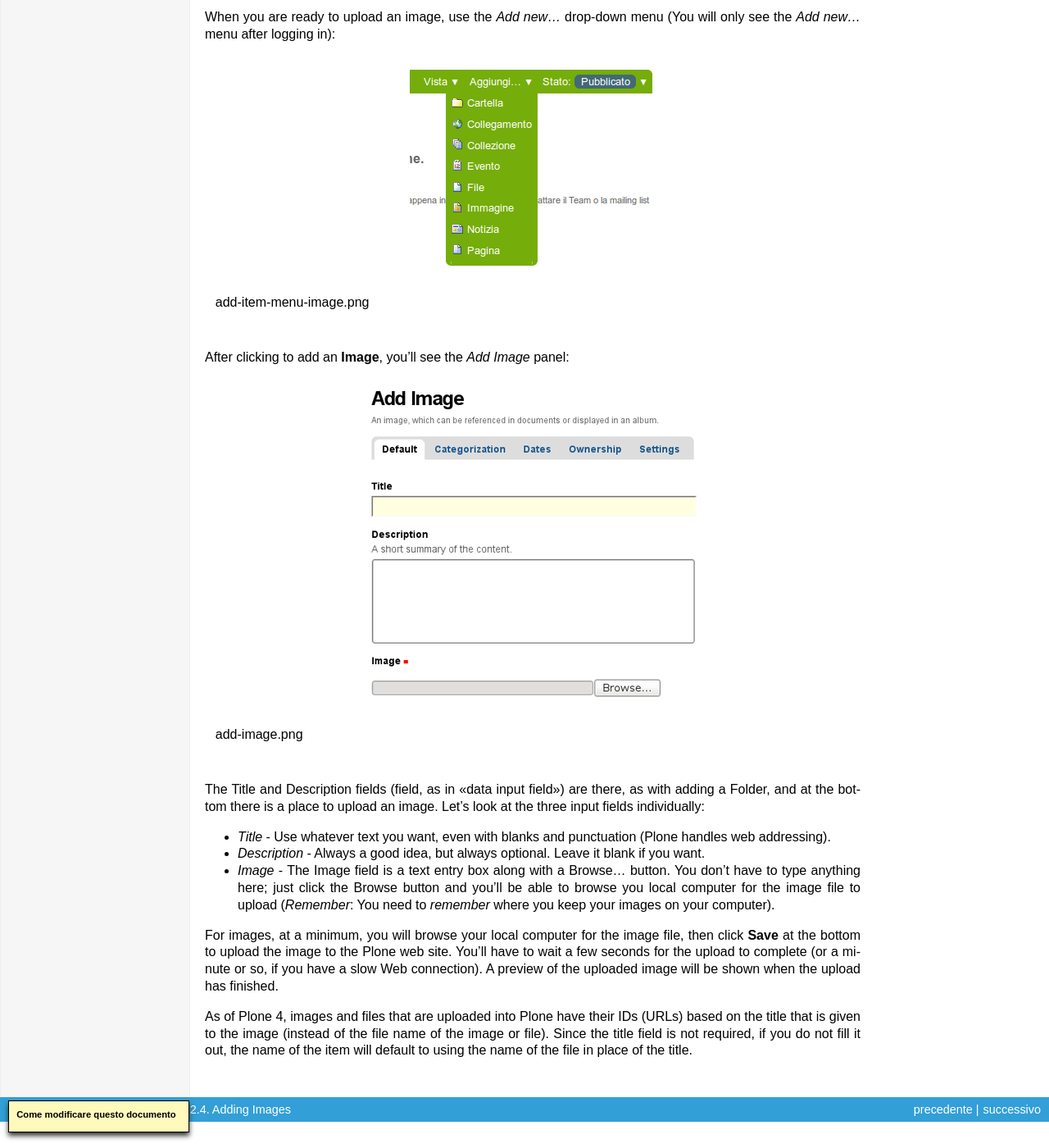
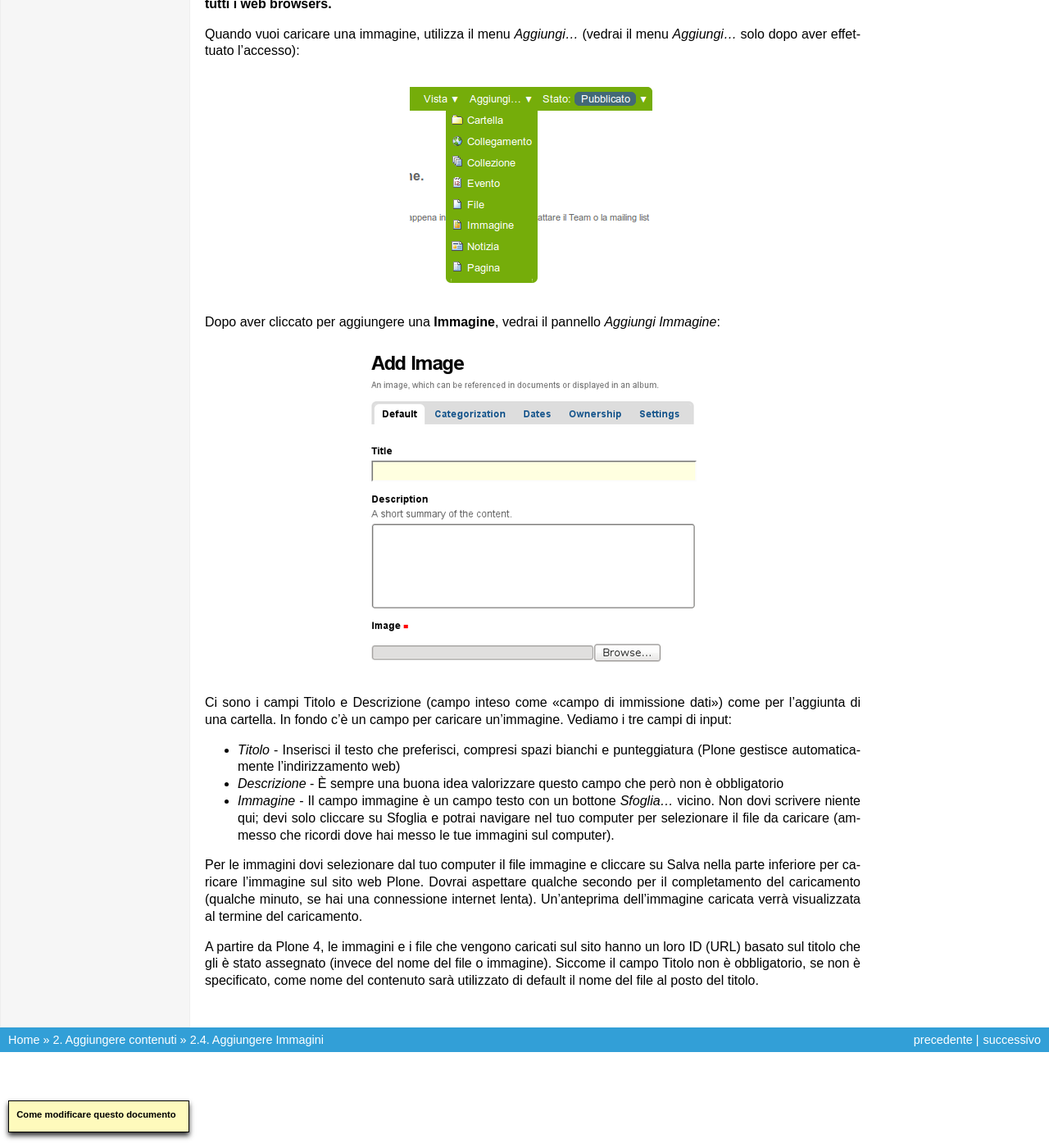
Before and after one commit to plone-it/collective.italiandocumentation, a Sphinx documentation site: the page built from source/adding-content/adding-images.rst, in a window 1280 px wide and 1400 px high, scrolled down 256 px. Shown: the whole window at 82% size. Built offline with Sphinx 7.4.7, drawn with Linux system fonts in a browser that asks for light colours; some of the changed text lies outside the part shown.

Commit message:
Capitolo adding-images (by Giampiero Lago)

```diff
--- a/source/adding-content/adding-images.rst
+++ b/source/adding-content/adding-images.rst
@@ -1,57 +1,53 @@
-Adding Images
-==================
+Aggiungere Immagini
+=====================
 
-Adding images to a Plone web site is a basic task that may involve a
-little work on your local computer, but is essential, because
-photographs, maps, and custom graphics are so important on web sites.
+**Aggiungere immagini in un sito web Plone è un compito fondamentale che può
+comportare un po' di lavoro da parte del computer locale, ma è essenziale
+perché fotografie, mappe e grafica personalizzata sono molto importanti nei
+siti web.**
 
-**`Preparing Images for the
-Web <http://plone.org/documentation/manual/plone-4-user-manual/adding-content/preparing-images-for-the-web>`_**
+:doc:`preparing-images-for-the-web`
 
-**Remember to use web-standard file formats for all images. Acceptable
-formats include: JPG, JPEG, GIF, and PNG. Do not use BMP or TIFF formats
-as these are not widely supported by web browsers.**
+**Ricorda di utilizzare per tutte le immagini i formati di file web-standard.
+I formati consentiti includono: JPG, JPEG, GIF e PNG. Non usare i formati BMP
+e TIFF in quanto non sono pienamente supportati da tutti i web browsers.**
 
-When you are ready to upload an image, use the *Add new...* drop-down
-menu (You will only see the *Add new...* menu after logging in):
+Quando vuoi caricare una immagine, utilizza il menu *Aggiungi…*
+(vedrai il menu *Aggiungi…* solo dopo aver effettuato l'accesso):
 
 .. figure:: ../_static/addnewmenu.png
    :align: center
    :alt: add-item-menu-image.png
 
-   add-item-menu-image.png
-
-After clicking to add an **Image**, you'll see the *Add Image* panel:
+Dopo aver cliccato per aggiungere una **Immagine**, vedrai il pannello
+*Aggiungi Immagine*:
 
 .. figure:: ../_static/addimage.png
    :align: center
    :alt: add-image.png
 
-   add-image.png
+Ci sono i campi Titolo e Descrizione (campo inteso come "campo di immissione
+dati") come per l'aggiunta di una cartella. In fondo c'è un campo per caricare
+un'immagine. Vediamo i tre campi di input:
 
-The Title and Description fields (field, as in "data input field") are
-there, as with adding a Folder, and at the bottom there is a place to
-upload an image. Let's look at the three input fields individually:
+-  *Titolo* - Inserisci il testo che preferisci, compresi spazi bianchi e
+   punteggiatura (Plone gestisce automaticamente l'indirizzamento web)
+-  *Descrizione* - È sempre una buona idea valorizzare questo campo che però
+   non è obbligatorio
+-  *Immagine* - Il campo immagine è un campo testo con un bottone *Sfoglia…*
+   vicino. Non dovi scrivere niente qui; devi solo cliccare su Sfoglia e potrai
+   navigare nel tuo computer per selezionare il file da caricare
+   (ammesso che ricordi dove hai messo le tue immagini sul computer).
 
--  *Title* - Use whatever text you want, even with blanks and
-   punctuation (Plone handles web addressing).
--  *Description* - Always a good idea, but always optional. Leave it
-   blank if you want.
--  *Image* - The Image field is a text entry box along with a Browse...
-   button. You don't have to type anything here; just click the Browse
-   button and you'll be able to browse you local computer for the image
-   file to upload (*Remember*: You need to *remember* where you keep
-   your images on your computer).
+Per le immagini dovi selezionare dal tuo computer il file immagine e
+cliccare su Salva nella parte inferiore per caricare l'immagine sul
+sito web Plone. Dovrai aspettare qualche secondo per il completamento del
+caricamento (qualche minuto, se hai una connessione internet lenta).
+Un'anteprima dell'immagine caricata verrà visualizzata al termine del
+caricamento.
 
-For images, at a minimum, you will browse your local computer for the
-image file, then click **Save** at the bottom to upload the image to the
-Plone web site. You'll have to wait a few seconds for the upload to
-complete (or a minute or so, if you have a slow Web connection). A
-preview of the uploaded image will be shown when the upload has
-finished.
-
-As of Plone 4, images and files that are uploaded into Plone have their
-IDs (URLs) based on the title that is given to the image (instead of the
-file name of the image or file). Since the title field is not required,
-if you do not fill it out, the name of the item will default to using
-the name of the file in place of the title.
+A partire da Plone 4, le immagini e i file che vengono caricati sul sito
+hanno un loro ID (URL) basato sul titolo che gli è stato assegnato (invece
+del nome del file o immagine). Siccome il campo Titolo non è obbligatorio,
+se non è specificato, come nome del contenuto sarà utilizzato di default
+il nome del file al posto del titolo.
--- a/source/adding-content/preparing-images-for-the-web.rst
+++ b/source/adding-content/preparing-images-for-the-web.rst
@@ -1,3 +1,4 @@
+.. _preparing-images-for-the-web:
 Preparing Images for the Web
 ==================================
 
```
